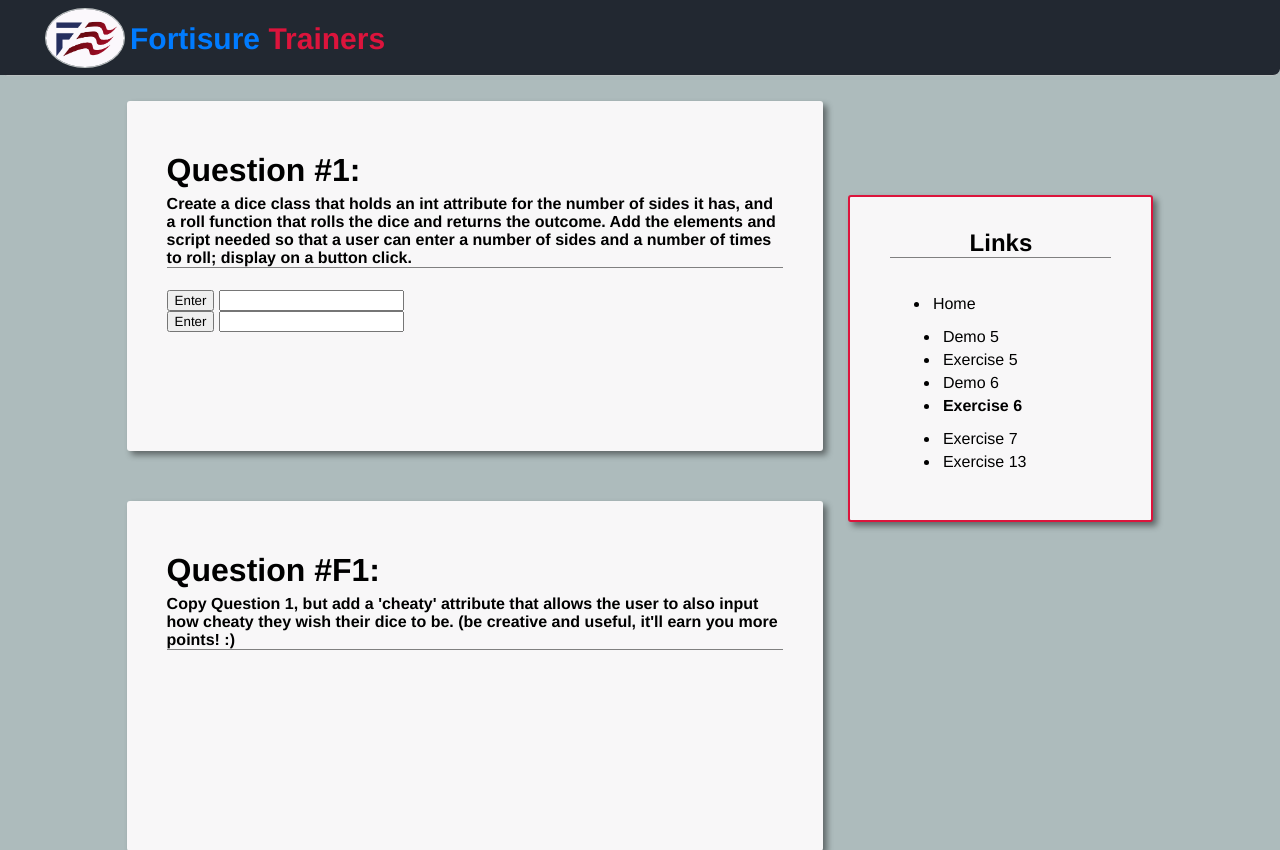
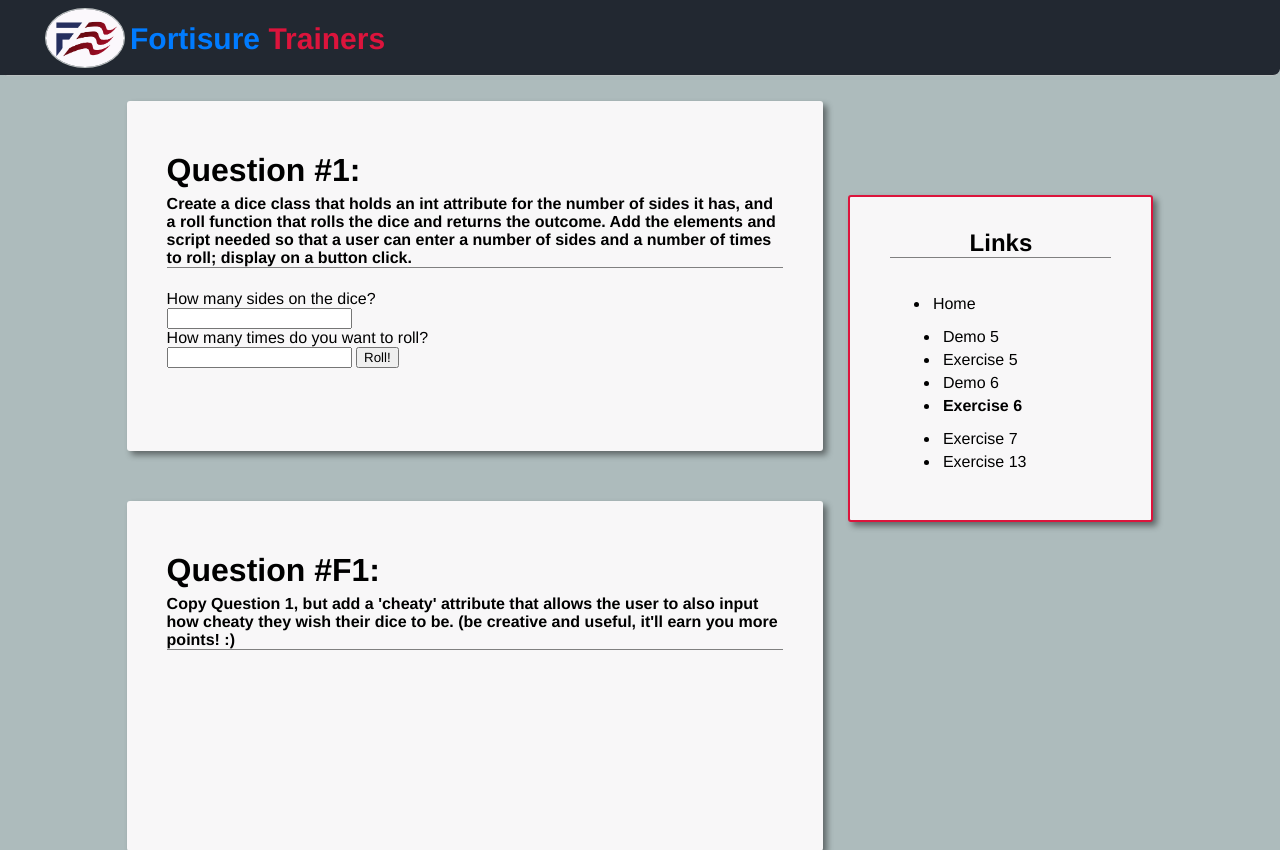
Before and after one commit to Antoniojennings19/FIT-Web-Template-Week-02, a PHP site: page /exercise6.php in a window 1280 px wide. Shown: the top 850 px of the page. Run offline with PHP 8.4, Linux system fonts and the light colour scheme.

Commit message:
Finished exercise 6

```diff
--- a/View/exercise6-content.php
+++ b/View/exercise6-content.php
@@ -8,38 +8,50 @@
 
     <!-- Place Answer Here -->
 
-      <button id="button" onClick="getInventory(document.getElementById('inputOne').value)">Enter</button>
-      <input id="inputOne">
+      <p>How many sides on the dice?</p>
+      <input id="diceSides">
+      <p>How many times do you want to roll?</p>
+      <input id="diceRollInput">
+      <button id="button" onClick="diceRoll(document.getElementById('diceSides').value, document.getElementById('diceRollInput').value) ">Roll!</button>
       <p id="outcomeOne"></p>
 
-      <button id="button" onClick="getInventory(document.getElementById('inputOne').value)">Enter</button>
-      <input id="inputOne">
-      <p id="outcomeOne"></p>
 
       <script>
 
-        //dice class
-        class dice{
+        //dice class (sides)
+        class Dice{
 
           constructor(diceSideVal){
 
             this.side = diceSideVal;
 
           }
+
+          roll(){
+
+            var loopIt = (Math.floor(Math.random() * this.side) + 1);
+            return loopIt;
+          }
         }
 
-        //function
-        function diceRoll(input){
+        //diceRoll function
+        function diceRoll(sideDice, rollDice){
 
+          var userDie = new Dice(sideDice);
+
+          var userRoll = 0;
+          var intResult = 0;
+          var strResult = "";
+
+          for(index = 0; index < rollDice; index++){
+            userRoll = userDie.roll();
+            intResult += userRoll;
+            strResult += " " + userRoll;
+          }
+
+          document.getElementById("outcomeOne").innerHTML = "Rolls: " + strResult + " Total: " + intResult;
 
         }
-
-
-
-
-
-
-
 
       </script>
 
@@ -52,10 +64,60 @@
     <h1>Question #F1:</h1>
     <h4>Copy Question 1, but add a 'cheaty' attribute that allows the user to also input how cheaty they wish their dice to be.
       (be creative and useful, it'll earn you more points! :)</h4>
-    <!-- Place Answer Here -->
+     <!-- Place Answer Here -->
+
+<!-- Not Done (F1)
+
+     <p>How many sides on the dice?</p>
+      <input id="diceSidesCheat">
+      <p>How many times do you want to roll?</p>
+      <input id="rollDiceCheat">
+      <button id="button" onClick="diceRollCheat(document.getElementById('diceSidesCheat').value, document.getElementById('rollDiceCheat').value) ">Roll!</button>
+      <p id="outcomeTwo"></p>
 
 
+      <script>
 
+        //dice class (sides)
+        class CheatDice{
+
+          constructor(diceCheatSideVal){
+
+            this.side = diceCheatSideVal;
+            //this.weight = weightVal;
+          }
+
+          rollCheat(){
+
+            var loopIt = (Math.floor(Math.random() * this.side) + 1);
+            return loopIt;
+
+            //if(this.weight == 20)
+          }
+        }
+
+        //diceRollCheat function
+        function diceRollCheat(sideCheatDice, rollCheatDice){
+
+          var userCheatDie = new CheatDice(sideCheatDice);
+
+          var userCheatRoll = 0;
+          var intCheatResult = 0;
+          var strCheatResult = "";
+
+          for(index = 0; index < rollCheatDice; index++){
+            userCheatRoll = userCheatDie.rollCheat();
+            intCheatResult += userCheatDie;
+            strCheatResult += " " + userCheatDie;
+
+          }
+
+          document.getElementById("outcomeTwo").innerHTML = "Rolls: " + strCheatResult + " Total: " + intCheatResult;
+
+        }
+
+      </script>
+                         -->
     <!-- Place Answer Here -->
   </div>
 <!-- Question F1 -->
```
